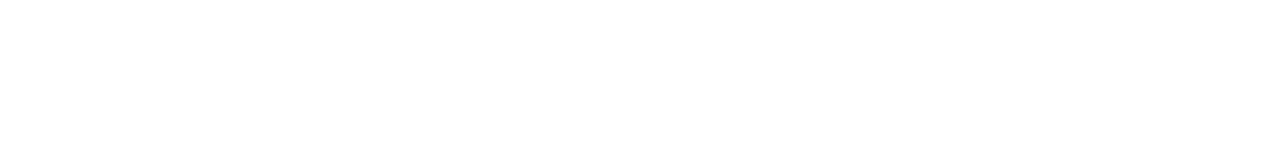
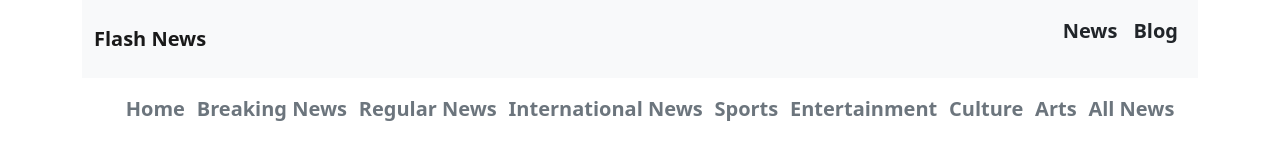
Before and after one commit to Rayhan-Rony/news-portal, a plain HTML site: page index.html in a window 1280 px wide. Drawn offline with nearby package versions, Linux system fonts and the light colour scheme.

Commit message:
added nav

```diff
--- a/index.html
+++ b/index.html
@@ -8,9 +8,35 @@
     <title>Flash News</title>
     <link href="https://cdn.jsdelivr.net/npm/bootstrap@5.2.0/dist/css/bootstrap.min.css" rel="stylesheet"
         integrity="sha384-gH2yIJqKdNHPEq0n4Mqa/HGKIhSkIHeL5AyhkYV8i59U5AR6csBvApHHNl/vI1Bx" crossorigin="anonymous">
+
+    <link rel="stylesheet" href="style.css">
 </head>
 
-<body>
+<body class="container">
+    <header>
+        <nav class="navbar bg-light">
+            <div class="container-fluid">
+                <a class="navbar-brand fw-bold">Flash News</a>
+                <form class="d-flex" role="search">
+                    <p class="fw-bold fs-5 p-2"> <a class="text-decoration-none text-dark" href="#">News</a></p>
+                    <p class="fw-bold fs-5 p-2"><a class="text-decoration-none text-dark" href="#">Blog</a></p>
+                </form>
+            </div>
+
+        </nav>
+        <ul type="none" class="d-flex justify-content-evenly align-items-center mt-3 fw-bold fs-5">
+            <li><a class="text-decoration-none text-secondary" href="">Home</a></li>
+            <li><a class="text-decoration-none text-secondary" href="">Breaking News</a></li>
+            <li><a class="text-decoration-none text-secondary" href="">Regular News</a></li>
+            <li><a class="text-decoration-none text-secondary" href="">International News</a></li>
+            <li><a class="text-decoration-none text-secondary" href="">Sports</a></li>
+            <li><a class="text-decoration-none text-secondary" href="">Entertainment</a></li>
+            <li><a class="text-decoration-none text-secondary" href="">Culture</a></li>
+            <li><a class="text-decoration-none text-secondary" href="">Arts</a></li>
+            <li><a class="text-decoration-none text-secondary" href="">All News</a></li>
+            </p>
+        </ul>
+    </header>
 
 
 
```
Also changed, not shown: style.css (added).
